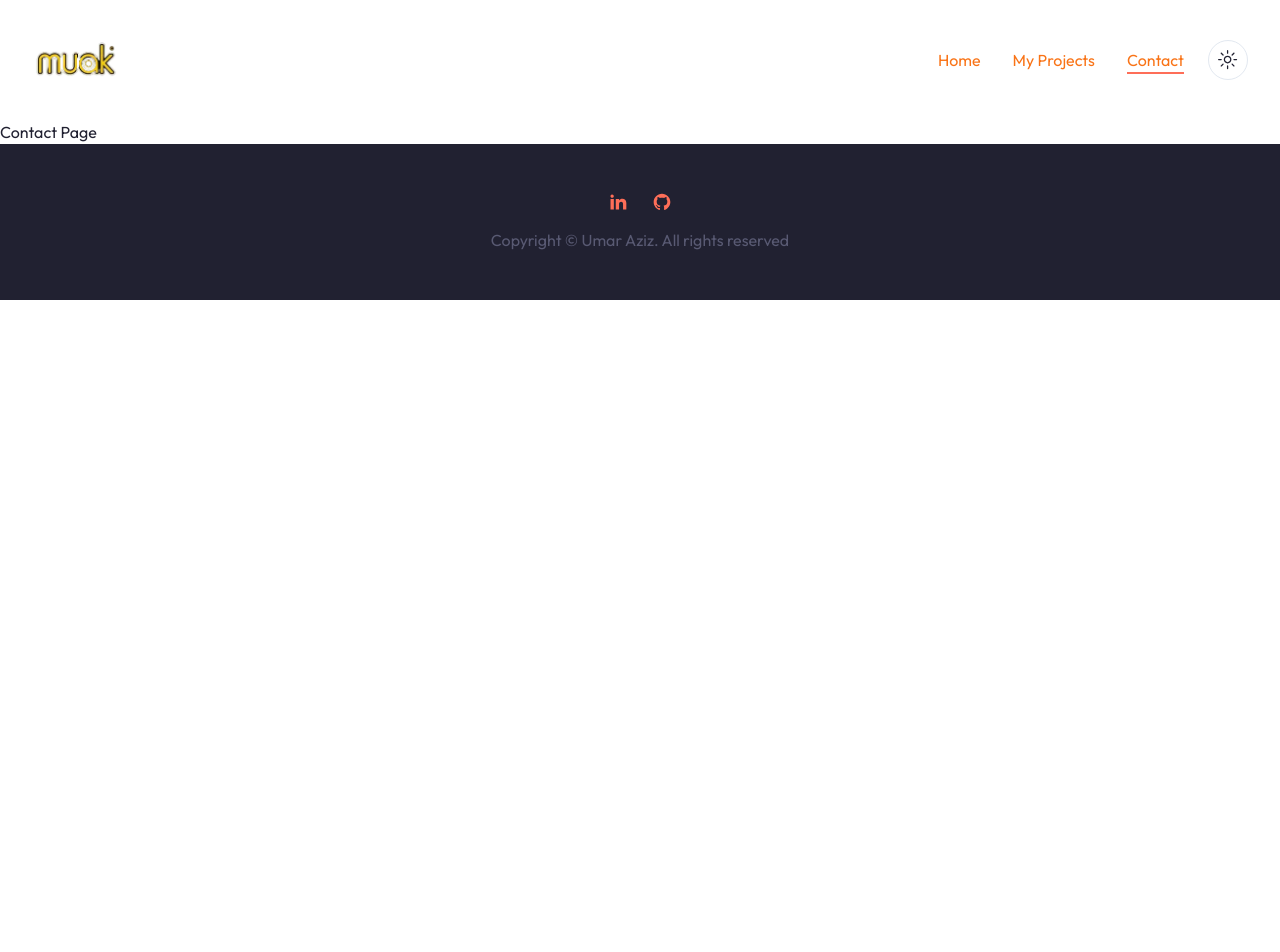
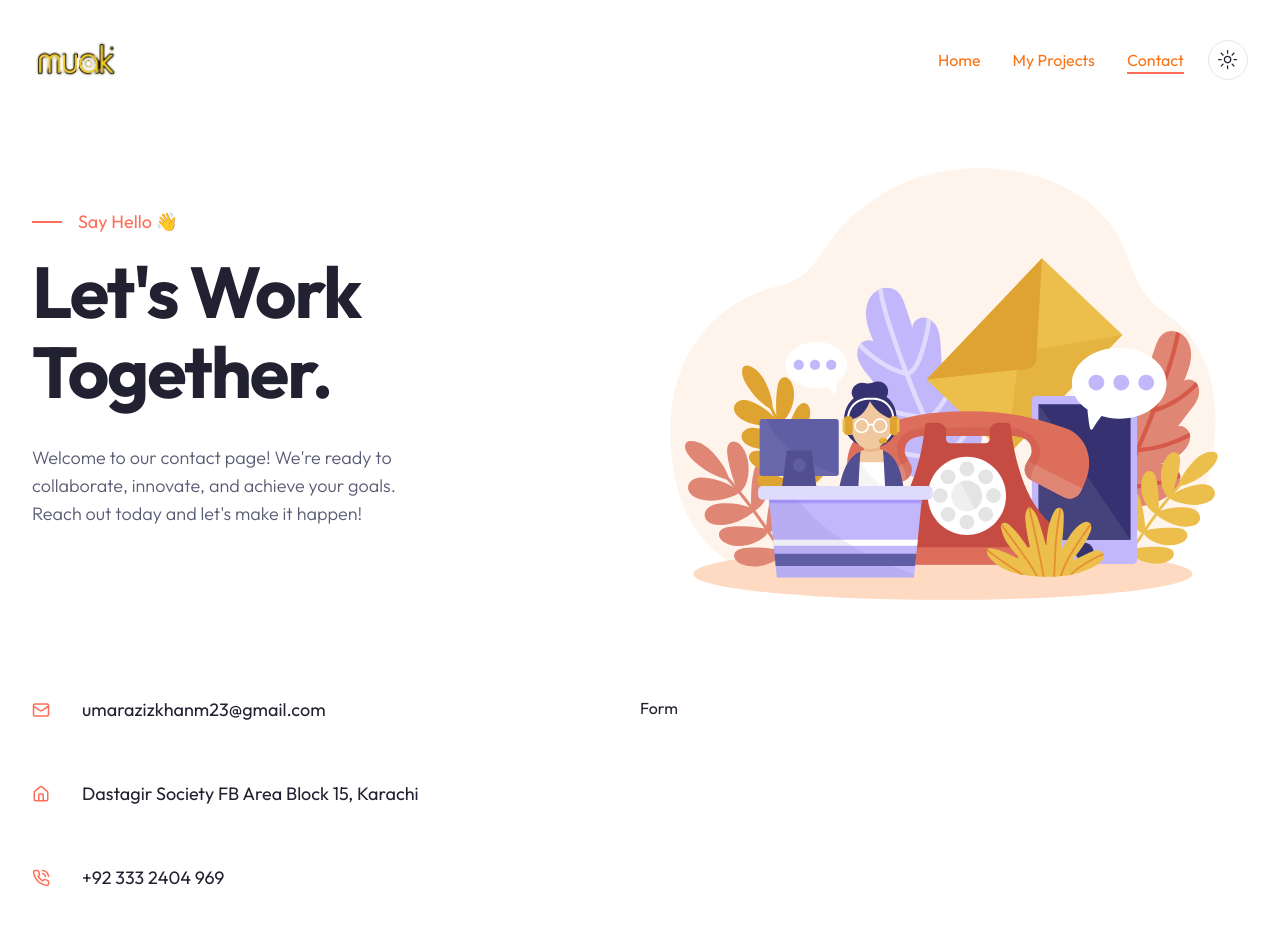
Before and after one commit to MuhammadUmar969/next-portfolio, a Next.js app: page /contact in a window 1280 px wide. Shown: the top 952 px of the page. Before the commit the page ends 800 px from the top, so only its background shows below. Built offline with nearby package versions, Linux system fonts and the light colour scheme.

Commit message:
Contact Section

```diff
--- a/app/contact/page.jsx
+++ b/app/contact/page.jsx
@@ -1,5 +1,48 @@
+import Form from "@/components/Form";
+import { MailIcon, HomeIcon, PhoneCall } from "lucide-react";
 const Contact = () => {
-  return <div>Contact Page</div>;
+  return (
+    <section>
+      <div className="container mx-auto">
+        <div className="grid xl:grid-cols-2 pt-12 xl:h-[480px] mb=6 xl:mb-24">
+          <div className="flex flex-col justify-center">
+            <div className="flex items-center gap-x-4 text-primary text-lg mb-4">
+              <span className="w-[30px] h-[2px] bg-primary"></span>
+              Say Hello 👋
+            </div>
+            <h1 className="h1 max-w-md mb-8">Let's Work Together.</h1>
+            <p className="subtitle max-w-[400px]">
+              Welcome to our contact page! We're ready to collaborate, innovate,
+              and achieve your goals. Reach out today and let's make it happen!
+            </p>
+          </div>
+
+          <div className="hidden xl:flex w-full bg-contact_illustration_light dark:bg-contact_illustration_dark bg-contain bg-top bg-no-repeat"></div>
+        </div>
+
+        <div className="grid xl:grid-cols-2 mb-24 xl:mb-32">
+          <div className="flex flex-col gap-y-4 xl:gap-y-14 mb-12 xl:mb-24 text-base xl:text-lg">
+            <div className="flex items-center gap-x-8">
+              <MailIcon size={18} className="text-primary" />
+              <div>umarazizkhanm23@gmail.com</div>
+            </div>
+
+            <div className="flex items-center gap-x-8">
+              <HomeIcon size={18} className="text-primary" />
+              <div>Dastagir Society FB Area Block 15, Karachi</div>
+            </div>
+
+            <div className="flex items-center gap-x-8">
+              <PhoneCall size={18} className="text-primary" />
+              <div>+92 333 2404 969</div>
+            </div>
+          </div>
+
+          <Form />
+        </div>
+      </div>
+    </section>
+  );
 };
 
 export default Contact;
--- /dev/null
+++ b/components/Form.jsx
@@ -0,0 +1,10 @@
+
+const Form = () => {
+  return (
+    <div>
+      Form
+    </div>
+  )
+}
+
+export default Form
--- a/tailwind.config.js
+++ b/tailwind.config.js
@@ -85,6 +85,8 @@
         dots_dark: "url(/dots-dark.svg)",
         works_project_bg_light: "url(/work/project-bg-light.png)",
         works_project_bg_dark: "url(/work/project-bg-dark.png)",
+        contact_illustration_light: "url(/contact/illustration-light.svg)",
+        contact_illustration_dark: "url(/contact/illustration-dark.svg)",
       },
     },
   },
```
